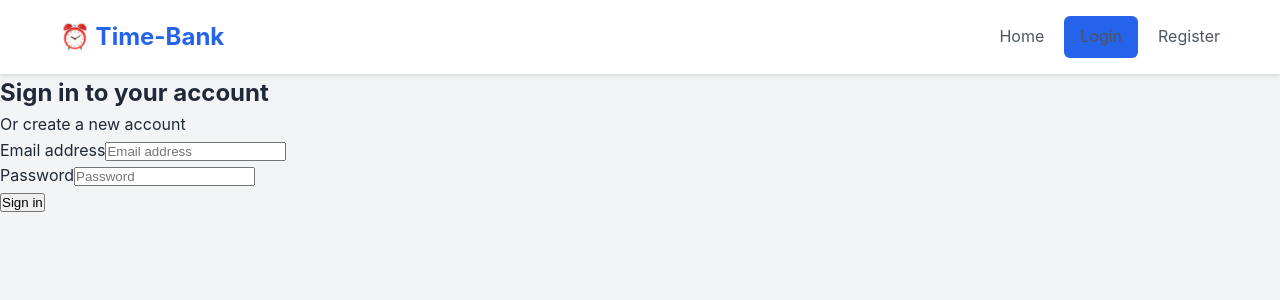
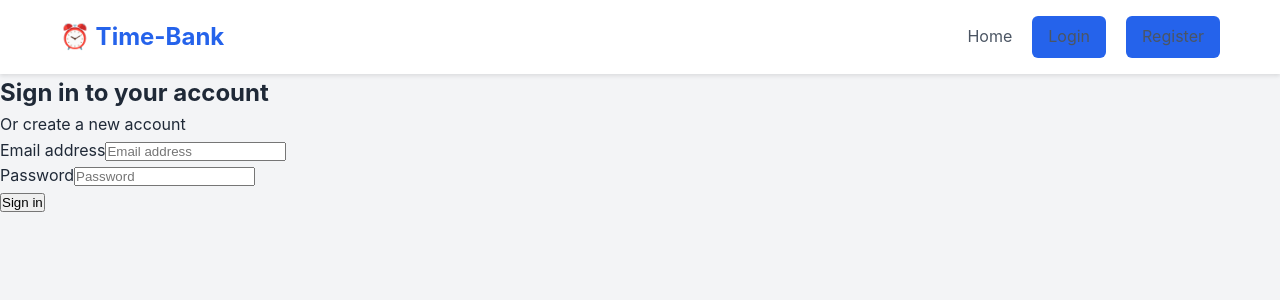
Before and after one commit to Bede12345/Time-bank, a React (Vite) app in the folder time-bank/frontend/: page /login in a window 1280 px wide. Shown: the top 300 px of the page. Built offline with nearby package versions, Linux system fonts and the light colour scheme.

Commit message:
working on css

```diff
--- a/time-bank/frontend/src/index.css
+++ b/time-bank/frontend/src/index.css
@@ -83,3 +83,20 @@ a {
 .btn-login:hover {
   background: #1d4ed8;
 }
+
+.btn-register {
+  background: #2563eb;
+  color: white;
+  padding: 8px 16px;
+  border-radius: 6px;
+  transition: background 0.2s;
+}
+
+.btn-register:hover {
+  background: #1d4ed8;
+}
+
+.user-info {
+  color: #6b7280;
+  font-size: 14px;
+}
```
